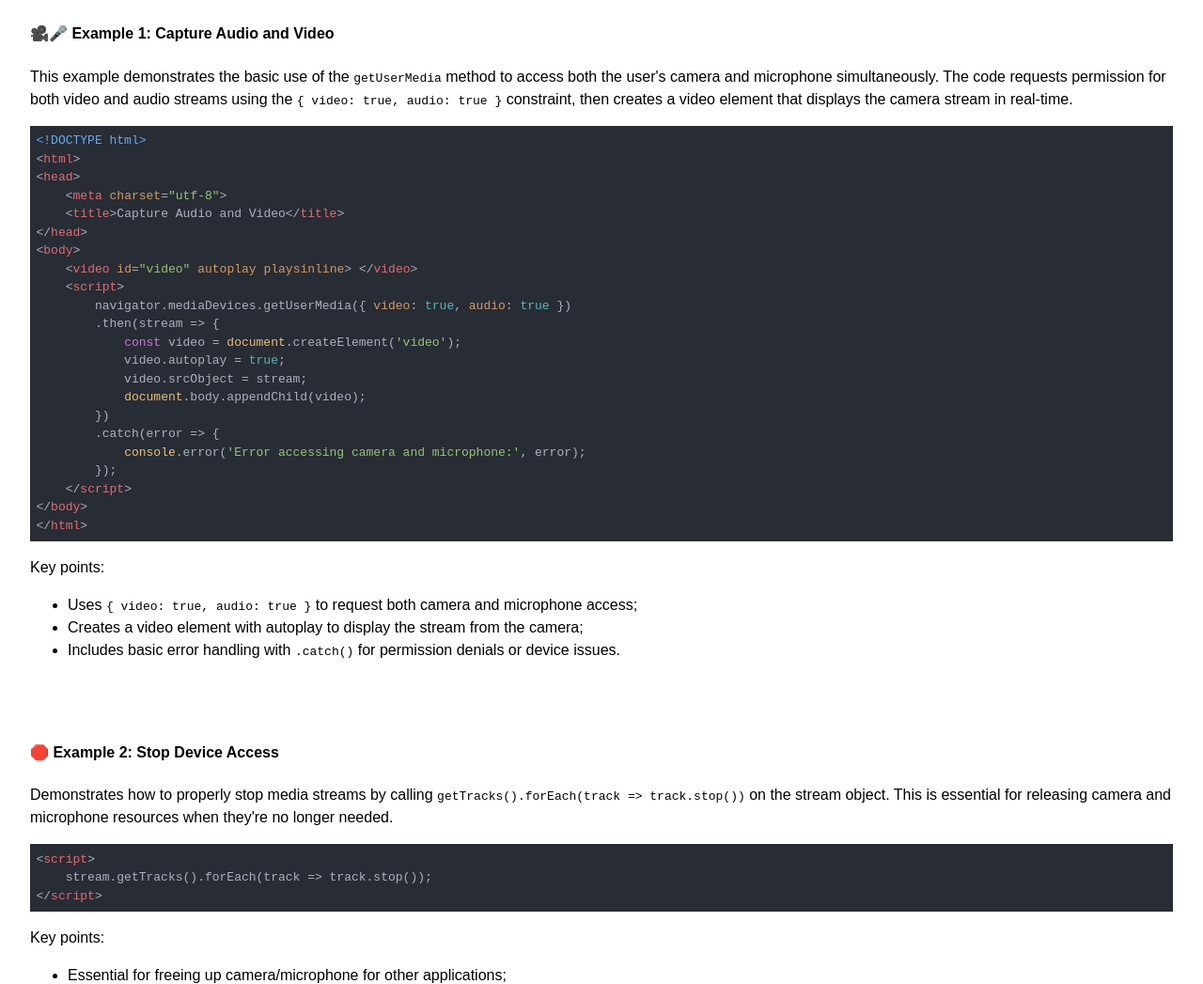
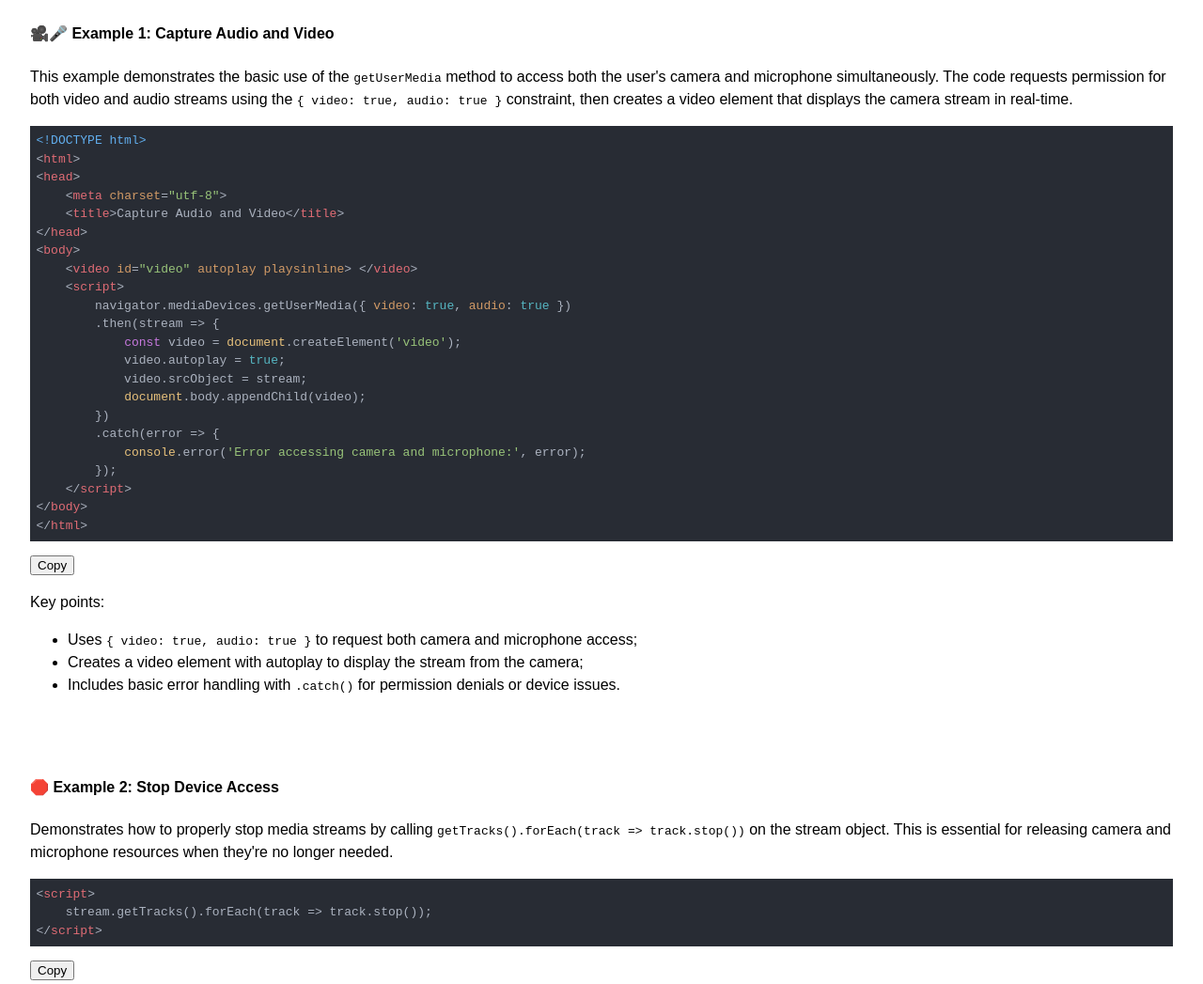
Before and after one commit to addpipe/getUserMedia-examples, a plain HTML site: page index.html in a window 1280 px wide. Shown: the part 720-1767 px from the top of the page at 94% size. Drawn offline with Linux system fonts and the light colour scheme.

Commit message:
added the functionality to copy a code section

```diff
--- a/index.html
+++ b/index.html
@@ -417,6 +417,39 @@
 </ul>
 <br />
 <br />
-    <script>hljs.initHighlightingOnLoad();</script>
+<script>
+    document.addEventListener('DOMContentLoaded', () => {
+        document.querySelectorAll('pre > code').forEach(codeBlock => {
+            if (!navigator.clipboard) return;
+
+            // Create wrapper div
+            const wrapper = document.createElement('div');
+            wrapper.className = 'code-block-wrapper';
+            codeBlock.parentNode.parentNode.insertBefore(wrapper, codeBlock.parentNode);
+            wrapper.appendChild(codeBlock.parentNode);
+
+            // Create button
+            const btn = document.createElement('button');
+            btn.type = 'button';
+            btn.innerText = 'Copy';
+            btn.className = 'copy-code-button';
+
+            btn.addEventListener('click', async () => {
+                try {
+                    await navigator.clipboard.writeText(codeBlock.innerText);
+                    btn.innerText = 'Copied';
+                    setTimeout(() => (btn.innerText = 'Copy'), 2000);
+                } catch (err) {
+                    btn.innerText = 'Copy failed';
+                    console.error('Copy failed', err);
+                    setTimeout(() => (btn.innerText = 'Copy failed'), 2000);
+                }
+            });
+
+            wrapper.appendChild(btn);
+        });
+    });
+</script>
+<script>hljs.initHighlightingOnLoad();</script>
 </body>
 </html>
```
